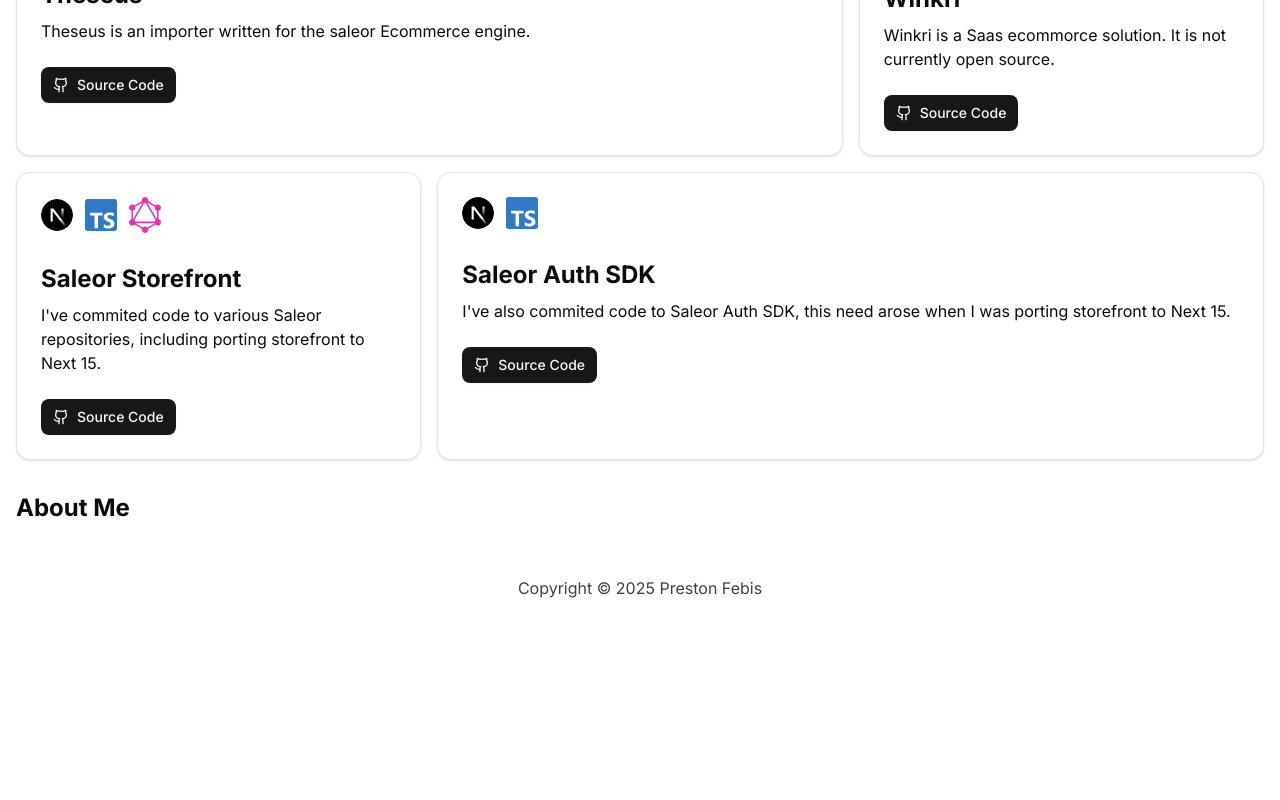
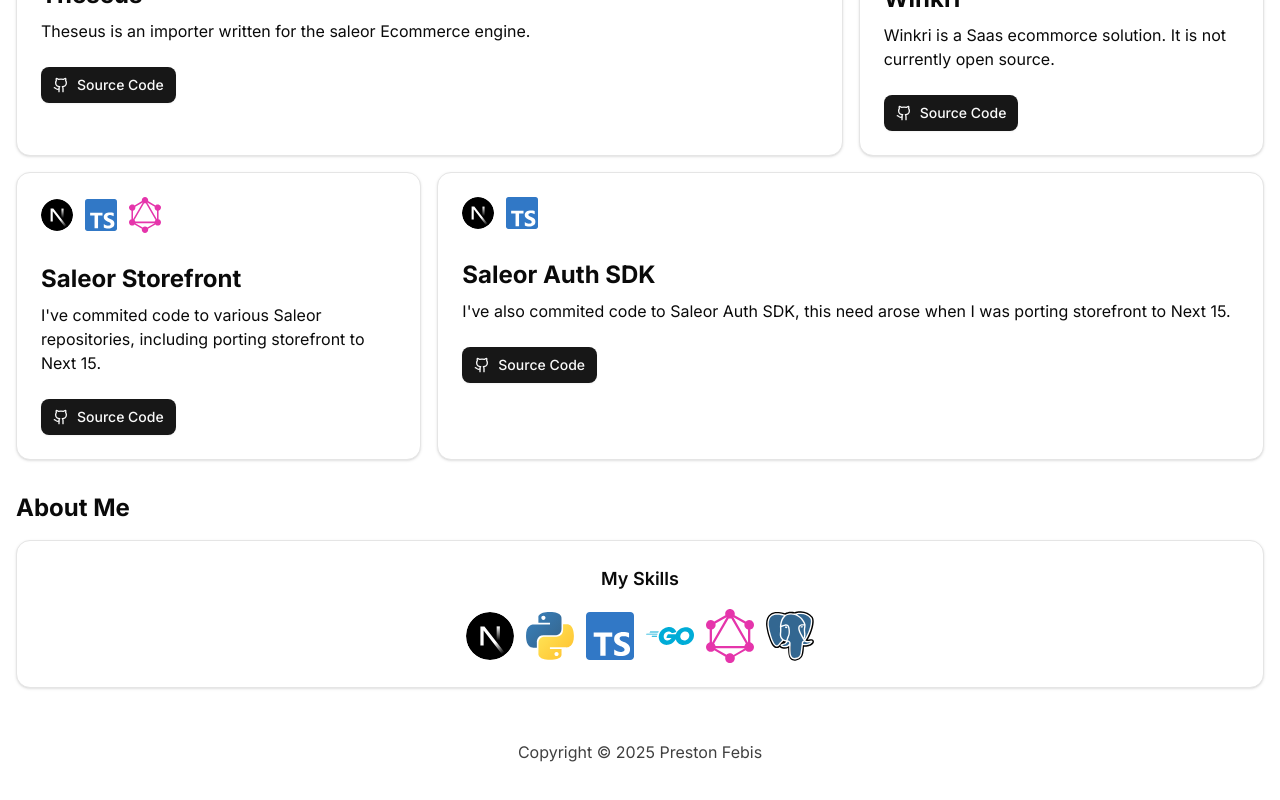
Before and after one commit to p-febis/p-febis.github.io, a React (Vite) app: page / in a window 1280 px wide. Shown: the part 852-1652 px from the top of the page. Before the commit the page ends 1488 px from the top, so only its background shows below. Built offline with nearby package versions, Linux system fonts and the light colour scheme.

Commit message:
Started on About me section

```diff
--- a/src/features/LandingPage/components/AboutMe.tsx
+++ b/src/features/LandingPage/components/AboutMe.tsx
@@ -1,7 +1,39 @@
+import PythonLogo from "@/assets/icons/python.svg";
+import NextJsLogo from "@/assets/icons/nextjs.svg";
+import TypeScriptLogo from "@/assets/icons/typescript.svg";
+import GraphQLLogo from "@/assets/icons/graphql.svg";
+import GoLogo from "@/assets/icons/go.svg";
+import PostgresLogo from "@/assets/icons/postgresql.svg";
+
+import {
+  Card,
+  CardContent,
+} from "@/components/ui/card";
+
+const icons: { alt: string; src: string }[] = [
+  { alt: "NextJs", src: NextJsLogo },
+  { alt: "Python", src: PythonLogo },
+  { alt: "TypeScript", src: TypeScriptLogo },
+  { alt: "Go", src: GoLogo },
+  { alt: "GraphQL", src: GraphQLLogo },
+  { alt: "PostgreSQL", src: PostgresLogo }
+];
+
 export const AboutMe = () => {
   return (
     <section className="space-y-4">
       <h2 className="text-2xl font-bold">About Me</h2>
+
+        <Card className="w-full">
+          <CardContent className="flex flex-col gap-4 items-center">
+            <span className="font-semibold text-lg">My Skills</span>
+            <div className="inline-flex gap-3">
+              {icons.map(({alt, src}, i) => (
+                <img src={src} alt={alt} title={alt} width={48} height={48}  key={i} />
+              ))}
+            </div>
+          </CardContent>
+        </Card>
     </section>
   );
 };
```
Also changed, not shown: src/assets/icons/go.svg (added), src/assets/icons/postgresql.svg (added).
